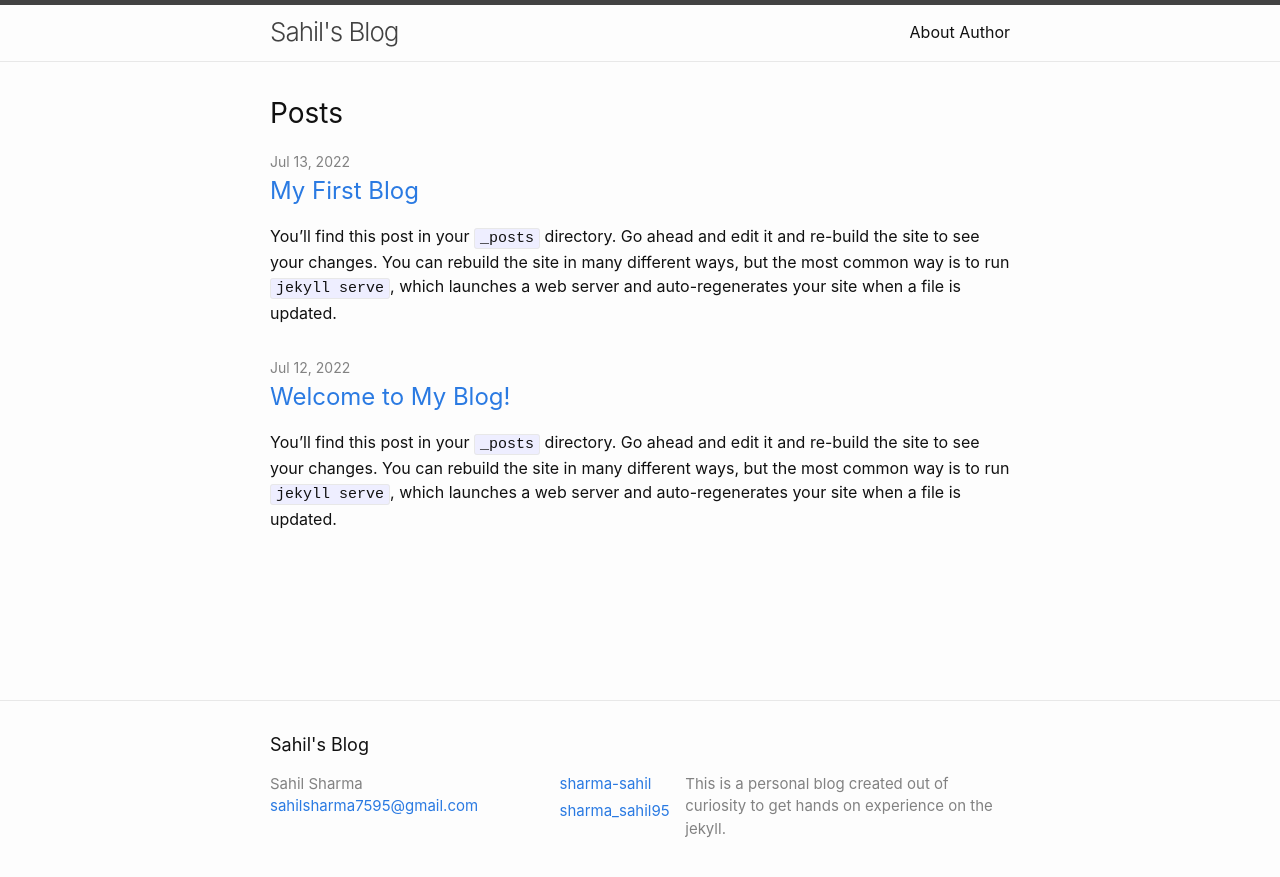
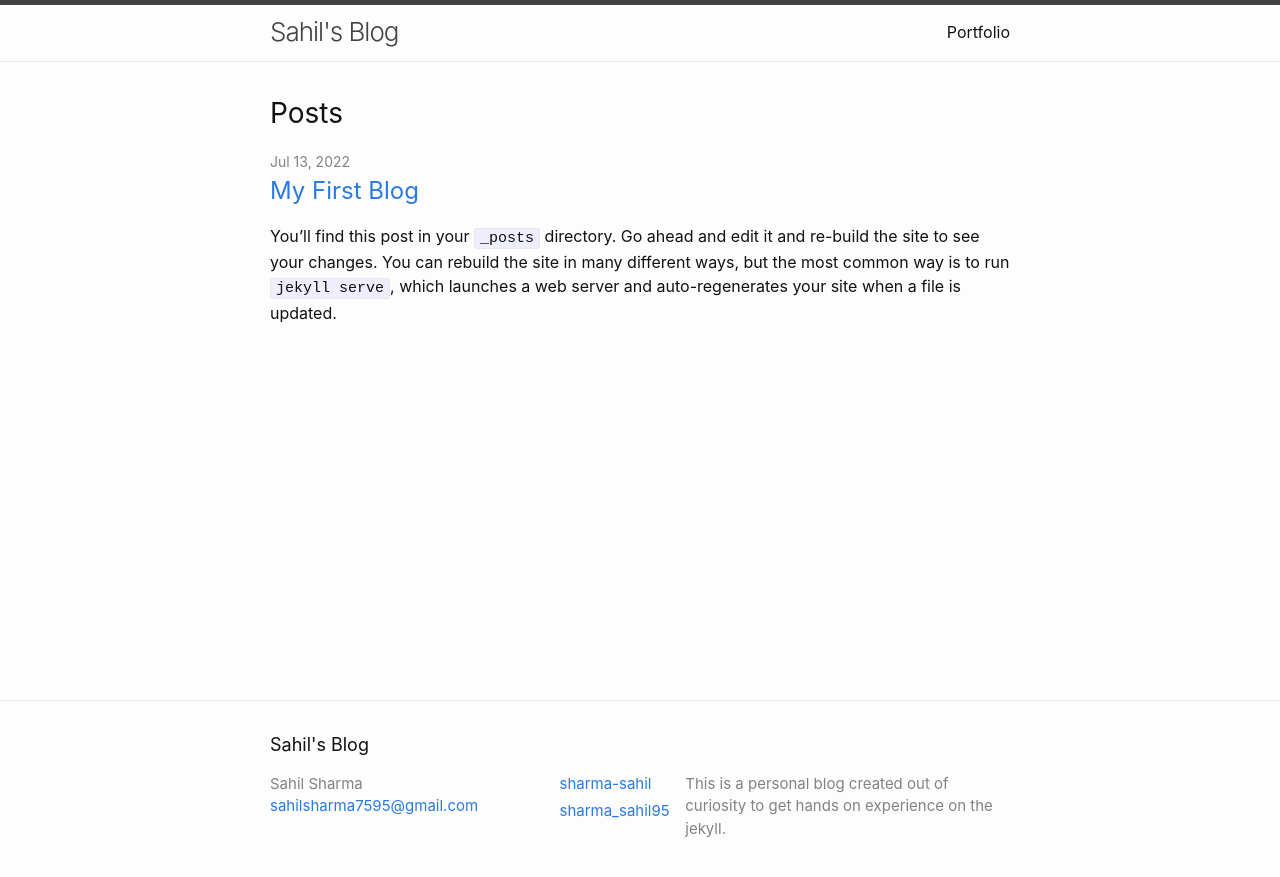
Before and after one commit to sharma-sahil/personal-blog, a Jekyll site: the page built from index.markdown, in a window 1280 px wide. Shown: the top 877 px of the page. Built offline with Jekyll 4.4.1, drawn with Linux system fonts in a browser that asks for light colours.

Commit message:
add portfolio

```diff
--- a/_config.yml
+++ b/_config.yml
@@ -24,14 +24,11 @@ description: >- # this means to ignore newlines until "baseurl:"
   This is a personal blog created out of curiosity to get hands on experience on the jekyll.
 
 baseurl: "" # the subpath of your site, e.g. /blog
-url: "" # the base hostname & protocol for your site, e.g. http://example.com
+url: "https://sharma-sahil.github.io/" # the base hostname & protocol for your site, e.g. http://example.com
 twitter_username: sharma_sahil95
 github_username:  sharma-sahil
 show_excerpts: true
 author: Sahil Sharma
-
-# my variable
-
 
 # Build settings
 theme: minima
@@ -39,6 +36,9 @@ plugins:
   - jekyll-feed
   - jekyll-sitemap
   - jekyll-seo-tag
+
+collections:
+  projects:
 
 # Exclude from processing.
 # The following items will not be processed, by default.
--- a/_posts/2022-07-12-welcome-to-jekyll.markdown
+++ /dev/null
@@ -1,29 +0,0 @@
----
-layout: post
-title:  "Welcome to My Blog!"
-date:   2022-07-12 11:51:10 +0530
-categories: jekyll update
----
-You’ll find this post in your `_posts` directory. Go ahead and edit it and re-build the site to see your changes. You can rebuild the site in many different ways, but the most common way is to run `jekyll serve`, which launches a web server and auto-regenerates your site when a file is updated.
-
-Jekyll requires blog post files to be named according to the following format:
-
-`YEAR-MONTH-DAY-title.MARKUP`
-
-Where `YEAR` is a four-digit number, `MONTH` and `DAY` are both two-digit numbers, and `MARKUP` is the file extension representing the format used in the file. After that, include the necessary front matter. Take a look at the source for this post to get an idea about how it works.
-
-Jekyll also offers powerful support for code snippets:
-
-{% highlight ruby %}
-def print_hi(name)
-  puts "Hi, #{name}"
-end
-print_hi('Tom')
-#=> prints 'Hi, Tom' to STDOUT.
-{% endhighlight %}
-
-Check out the [Jekyll docs][jekyll-docs] for more info on how to get the most out of Jekyll. File all bugs/feature requests at [Jekyll’s GitHub repo][jekyll-gh]. If you have questions, you can ask them on [Jekyll Talk][jekyll-talk].
-
-[jekyll-docs]: https://jekyllrb.com/docs/home
-[jekyll-gh]:   https://github.com/jekyll/jekyll
-[jekyll-talk]: https://talk.jekyllrb.com/
```
Also changed, not shown: _authors/sahil.md (deleted, +0 -6 lines), _projects/01_routePlanner.md (added, +16 -0 lines), _projects/02_incidentManagementApp.md (added, +14 -0 lines), _projects/03_groupBookingTool copy.md (added, +13 -0 lines), _projects/04_groupForGroups.md (added, +12 -0 lines), about.markdown (+10 -10 lines), .github/workflows/github-pages.yml.
